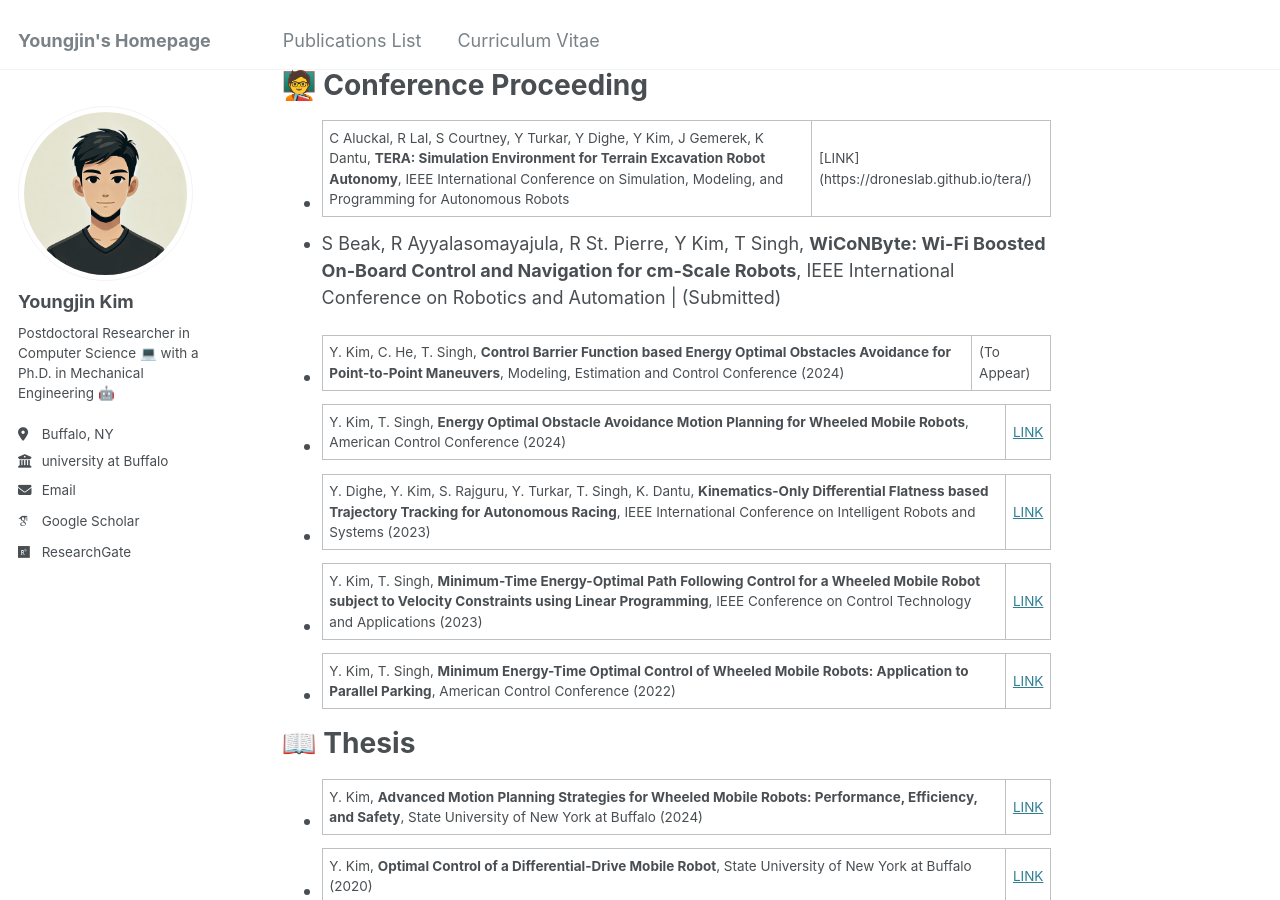
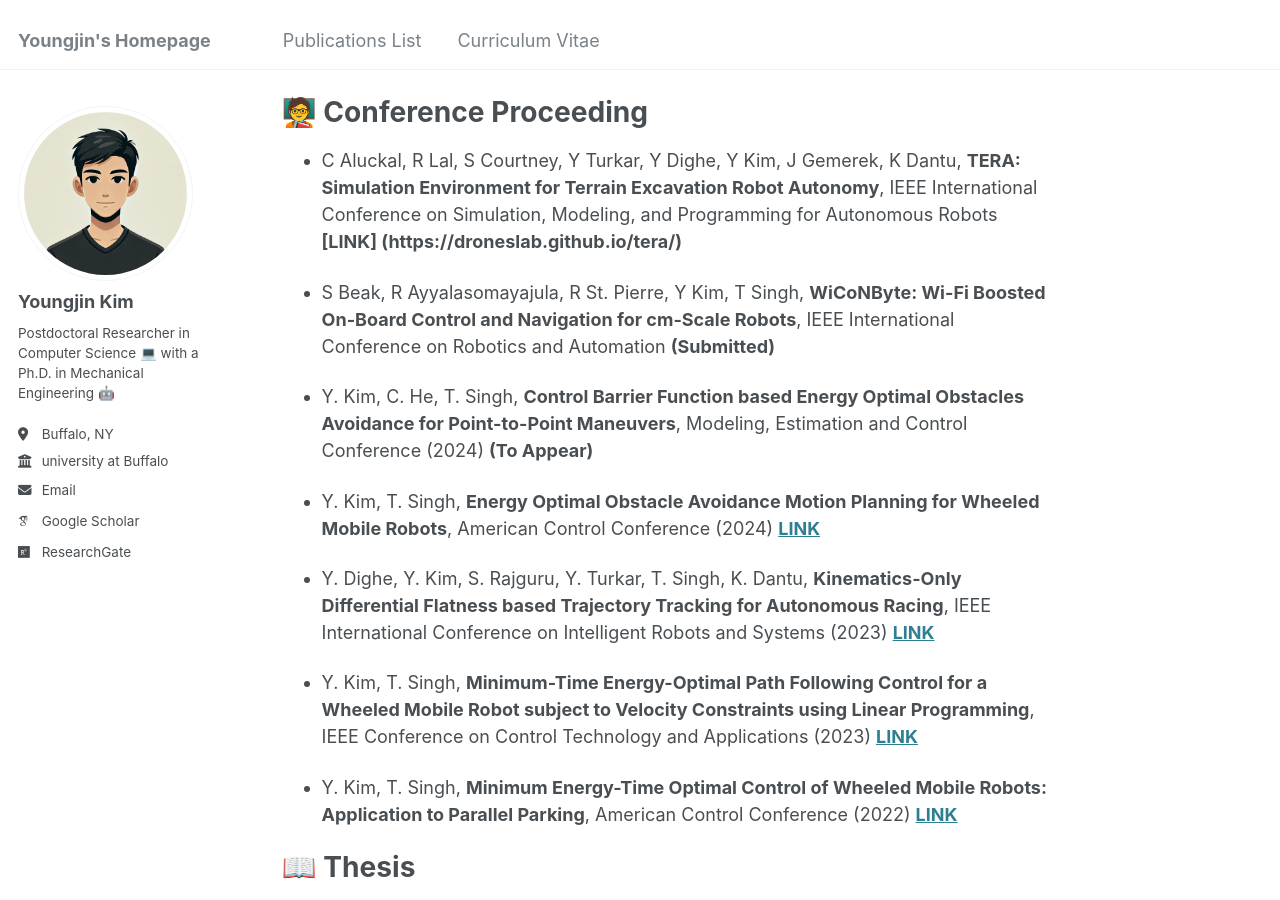
Before and after one commit to AutoBot4Kid/AutoBot4Kid.github.io, a Jekyll site: the page built from _pages/pub.md, in a window 1280 px wide and 900 px high, scrolled down 511 px. Built offline with Jekyll 4.4.1, drawn with Linux system fonts in a browser that asks for light colours; some web fonts are replaced.

Commit message:
pub list all v2

```diff
--- a/_pages/pub.md
+++ b/_pages/pub.md
@@ -10,33 +10,33 @@
 
 📝 Journal Article
 ======
--  Y.  Kim,  T. Singh, **Energy Optimal Path Planning for Wheeled Mobile Robots with Circular Obstacle**, Optimal Control Applications and Methods (2024) | [LINK](https://onlinelibrary.wiley.com/doi/10.1002/oca.3208)
+-  Y.  Kim,  T. Singh, **Energy Optimal Path Planning for Wheeled Mobile Robots with Circular Obstacle**, Optimal Control Applications and Methods (2024) **[LINK](https://onlinelibrary.wiley.com/doi/10.1002/oca.3208)**
 
-- Y.  Kim, T.  Singh, **Energy-Time Optimal Trajectory Tracking Control of Wheeled Mobile Robots**, IEEE/ASME Transactions on Mechatronics (2023) | [LINK](https://ieeexplore.ieee.org/document/10224354)
+- Y.  Kim, T.  Singh, **Energy-Time Optimal Trajectory Tracking Control of Wheeled Mobile Robots**, IEEE/ASME Transactions on Mechatronics (2023) **[LINK](https://ieeexplore.ieee.org/document/10224354)**
 
-- Y.  Kim,  T. Singh, **Energy-Time Optimal Control of Wheeled Mobile Robots**, 	Journal of the Franklin Institute (2022) | [LINK](https://www.sciencedirect.com/science/article/abs/pii/S0016003222003209)
+- Y.  Kim,  T. Singh, **Energy-Time Optimal Control of Wheeled Mobile Robots**, 	Journal of the Franklin Institute (2022) **[LINK](https://www.sciencedirect.com/science/article/abs/pii/S0016003222003209)**
 
-- Y.  Kim,  T.  Singh, **Minimum  Energy  Control  of  a  Unicycle  Model  Robot**,  Journal  of  Dynamic, Systems, Measurement, and Control (2021) | [LINK](https://asmedigitalcollection.asme.org/dynamicsystems/article/143/10/101003/1107996/Minimum-Energy-Control-of-a-Unicycle-Model-Robot)
+- Y.  Kim,  T.  Singh, **Minimum  Energy  Control  of  a  Unicycle  Model  Robot**,  Journal  of  Dynamic, Systems, Measurement, and Control (2021) **[LINK](https://asmedigitalcollection.asme.org/dynamicsystems/article/143/10/101003/1107996/Minimum-Energy-Control-of-a-Unicycle-Model-Robot)**
 
 🧑‍🏫 Conference Proceeding
 ======
-- C Aluckal, R Lal, S Courtney, Y Turkar, Y Dighe, Y Kim, J Gemerek, K Dantu, **TERA: Simulation Environment for Terrain Excavation Robot Autonomy**, IEEE International Conference on Simulation, Modeling, and Programming for Autonomous Robots | [LINK] (https://droneslab.github.io/tera/)
+- C Aluckal, R Lal, S Courtney, Y Turkar, Y Dighe, Y Kim, J Gemerek, K Dantu, **TERA: Simulation Environment for Terrain Excavation Robot Autonomy**, IEEE International Conference on Simulation, Modeling, and Programming for Autonomous Robots **[LINK] (https://droneslab.github.io/tera/)**
 
 - S Beak, R Ayyalasomayajula, R St. Pierre, Y Kim, T Singh, **WiCoNByte: Wi-Fi Boosted On-Board Control and Navigation for cm-Scale Robots**, IEEE International Conference on
-Robotics and Automation | (Submitted)
+Robotics and Automation **(Submitted)**
 
-- Y.  Kim, C. He, T. Singh, **Control Barrier Function based Energy Optimal Obstacles Avoidance for Point-to-Point Maneuvers**, Modeling, Estimation and Control Conference (2024) | (To Appear)
+- Y.  Kim, C. He, T. Singh, **Control Barrier Function based Energy Optimal Obstacles Avoidance for Point-to-Point Maneuvers**, Modeling, Estimation and Control Conference (2024) **(To Appear)**
 
-- Y.  Kim,  T. Singh, **Energy Optimal Obstacle Avoidance Motion Planning for Wheeled Mobile Robots**, American Control Conference (2024) | [LINK](https://ieeexplore.ieee.org/document/10644836/authors#authors)
+- Y.  Kim,  T. Singh, **Energy Optimal Obstacle Avoidance Motion Planning for Wheeled Mobile Robots**, American Control Conference (2024) **[LINK](https://ieeexplore.ieee.org/document/10644836/authors#authors)**
 
-- Y. Dighe, Y.  Kim, S. Rajguru, Y. Turkar,  T.  Singh, K. Dantu, **Kinematics-Only Differential Flatness based Trajectory Tracking for Autonomous Racing**, IEEE International Conference on Intelligent Robots and Systems (2023) | [LINK](https://ieeexplore.ieee.org/document/10341603)
+- Y. Dighe, Y.  Kim, S. Rajguru, Y. Turkar,  T.  Singh, K. Dantu, **Kinematics-Only Differential Flatness based Trajectory Tracking for Autonomous Racing**, IEEE International Conference on Intelligent Robots and Systems (2023) **[LINK](https://ieeexplore.ieee.org/document/10341603)**
 
-- Y.  Kim, T.  Singh, **Minimum-Time Energy-Optimal Path Following Control for a Wheeled Mobile Robot subject to Velocity Constraints using Linear Programming**, IEEE Conference on Control Technology and Applications (2023) | [LINK](https://ieeexplore.ieee.org/abstract/document/10252790)
+- Y.  Kim, T.  Singh, **Minimum-Time Energy-Optimal Path Following Control for a Wheeled Mobile Robot subject to Velocity Constraints using Linear Programming**, IEEE Conference on Control Technology and Applications (2023) **[LINK](https://ieeexplore.ieee.org/abstract/document/10252790)**
 
-- Y.  Kim,  T. Singh, **Minimum Energy-Time Optimal Control of Wheeled Mobile Robots: Application to Parallel Parking**, American Control Conference (2022) | [LINK](https://ieeexplore.ieee.org/document/9867722)
+- Y.  Kim,  T. Singh, **Minimum Energy-Time Optimal Control of Wheeled Mobile Robots: Application to Parallel Parking**, American Control Conference (2022) **[LINK](https://ieeexplore.ieee.org/document/9867722)**
 
 📖 Thesis
 ======
-- Y. Kim, **Advanced Motion Planning Strategies for Wheeled Mobile Robots: Performance, Efficiency, and Safety**, State University of New York at Buffalo (2024)| [LINK](https://www.proquest.com/docview/3104598146?pq-origsite=gscholar&fromopenview=true&sourcetype=Dissertations%20&%20Theses)
+- Y. Kim, **Advanced Motion Planning Strategies for Wheeled Mobile Robots: Performance, Efficiency, and Safety**, State University of New York at Buffalo (2024) **[LINK](https://www.proquest.com/docview/3104598146?pq-origsite=gscholar&fromopenview=true&sourcetype=Dissertations%20&%20Theses)**
 
-- Y. Kim, **Optimal Control of a Differential-Drive Mobile Robot**, State University of New York at Buffalo (2020)| [LINK](https://www.proquest.com/docview/2421533113?pq-origsite=gscholar&fromopenview=true&sourcetype=Dissertations%20&%20Theses)
+- Y. Kim, **Optimal Control of a Differential-Drive Mobile Robot**, State University of New York at Buffalo (2020) **[LINK](https://www.proquest.com/docview/2421533113?pq-origsite=gscholar&fromopenview=true&sourcetype=Dissertations%20&%20Theses)**
```
